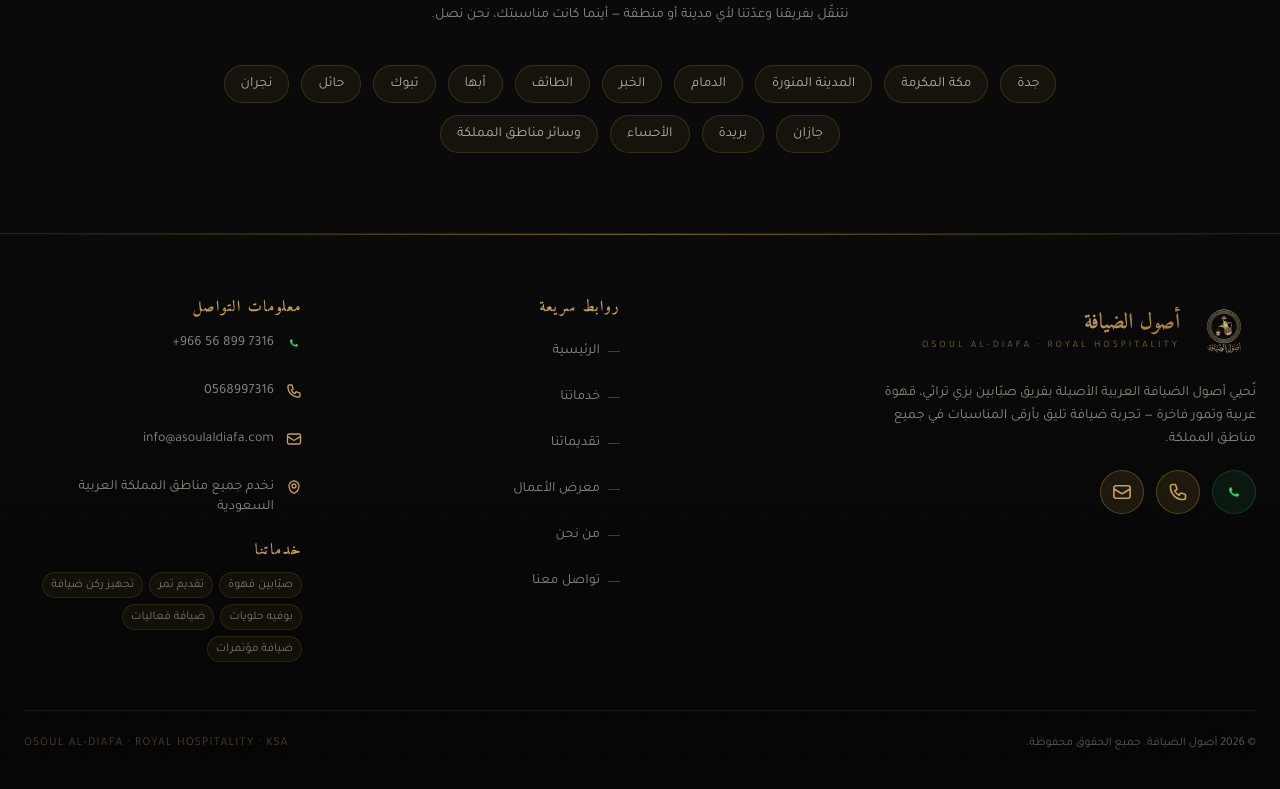
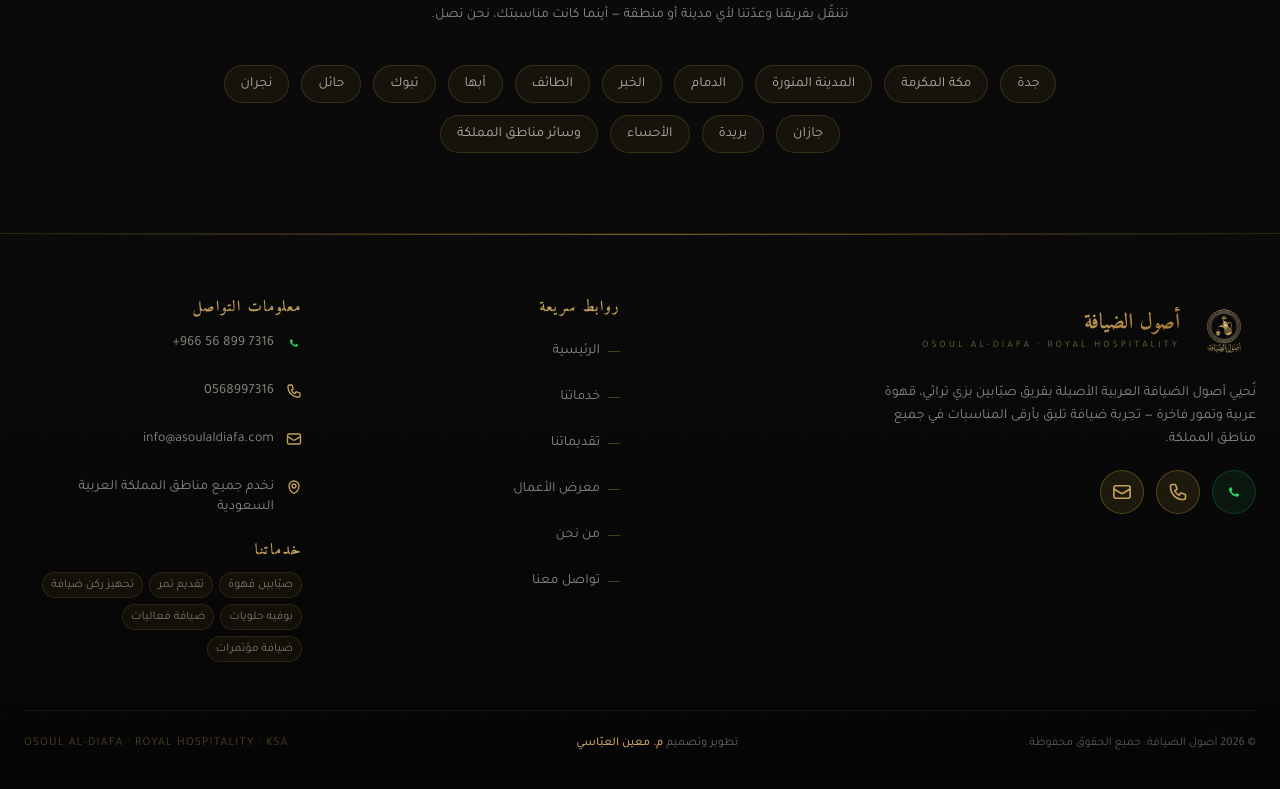
Before and after one commit to MoTechSys/osoul-aldiafa-v2, a Next.js app: page /contact in a window 1280 px wide. Shown: the part 1246-2035 px from the top of the page. Built offline with nearby package versions, Linux system fonts and the light colour scheme.

Commit message:
feat(footer): إضافة كريديت المطور م. معين العبّاسي مع رابط واتساب

```diff
--- a/src/components/Footer.tsx
+++ b/src/components/Footer.tsx
@@ -150,6 +150,17 @@
         {/* Bottom bar */}
         <div className="pt-6 flex flex-col sm:flex-row items-center justify-between gap-3" style={{ borderTop: "1px solid rgba(212,175,55,0.10)" }}>
           <p className="text-pearl/35 text-xs">© {new Date().getFullYear()} أصول الضيافة. جميع الحقوق محفوظة.</p>
+          <p className="text-pearl/40 text-xs">
+            تطوير وتصميم{" "}
+            <a
+              href="https://wa.me/967770941666"
+              target="_blank"
+              rel="noopener noreferrer"
+              className="text-gold hover:text-gold/70 font-medium transition-colors duration-200"
+            >
+              م. معين العبّاسي
+            </a>
+          </p>
           <p className="text-gold/35 text-xs" style={{ letterSpacing: "0.1em" }}>OSOUL AL-DIAFA · ROYAL HOSPITALITY · KSA</p>
         </div>
       </div>
```
